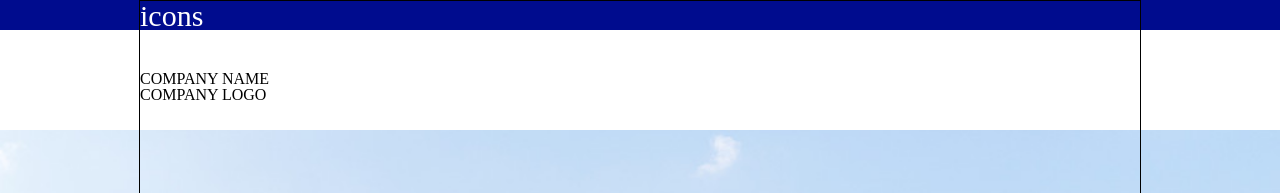
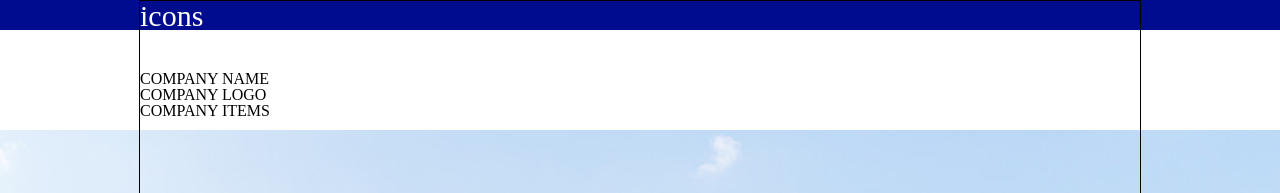
Before and after one commit to jdtrsc07/jdtrsc07.github.io, a plain HTML site: page index.html in a window 1280 px wide. Shown: the top 193 px of the page. Drawn offline with Linux system fonts and the light colour scheme.

Commit message:
adding items

```diff
--- a/index.html
+++ b/index.html
@@ -200,6 +200,7 @@
         <div class="company-name">
             <h1>COMPANY NAME</h1>
             <h1>COMPANY LOGO</h1>
+            <h1>COMPANY ITEMS</h1>
         </div>
     </div>
 
```
